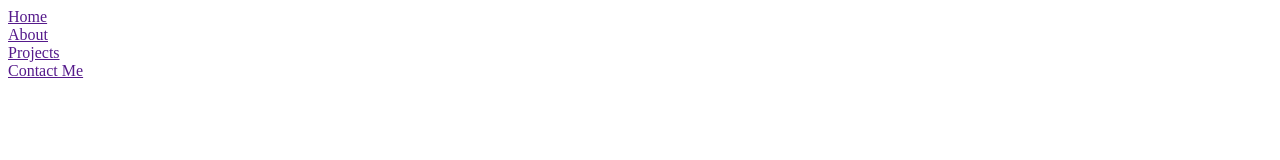
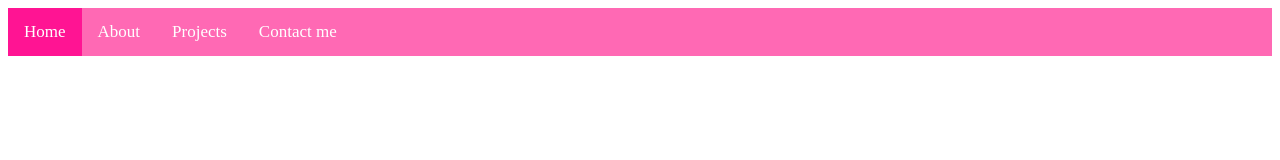
Before and after one commit to harsheeka/portfolio, a plain HTML site: page index.html in a window 1280 px wide. Drawn offline with Linux system fonts and the light colour scheme.

Commit message:
pink nav bar

```diff
--- a/index.html
+++ b/index.html
@@ -7,14 +7,11 @@
   <title>Harshika's Portfolio</title>
 </head>
 <body>
-  <!-- Navigation bar is basically a unordered list , so lets make it !! -->
-   <div class = "nav-bar">
-   <ul>
-    <li><a href = "">Home</a></li>
-    <li><a href = "">About</a></li>
-    <li><a href = "">Projects</a></li>
-    <li><a href = "">Contact Me</a></li>
-   </ul>
-   </div>
+  <div class="topnav">
+    <a class="active" href="#home">Home</a>
+    <a href="#about">About</a>
+    <a href="#project">Projects</a>
+    <a href="#contact">Contact me</a>
+  </div>
 </body>
 </html>
--- a/styles.css
+++ b/styles.css
@@ -1,5 +1,23 @@
-ul{
-  list-style-type: none;
-  margin: 0;
-  padding: 0;
+.topnav {
+  background-color: #ff69b4; /* Bright pink background for the navigation bar */
+  overflow: hidden;
 }
+
+.topnav a {
+  float: left;
+  color: #fff; /* White text for better contrast */
+  text-align: center;
+  padding: 14px 16px;
+  text-decoration: none;
+  font-size: 17px;
+}
+
+.topnav a:hover {
+  background-color: #ffb6c1; /* Light pink for the hover effect */
+  color: black;
+}
+
+.topnav a.active {
+  background-color: #ff1493; /* Deep pink for the active link */
+  color: white;
+}
```
